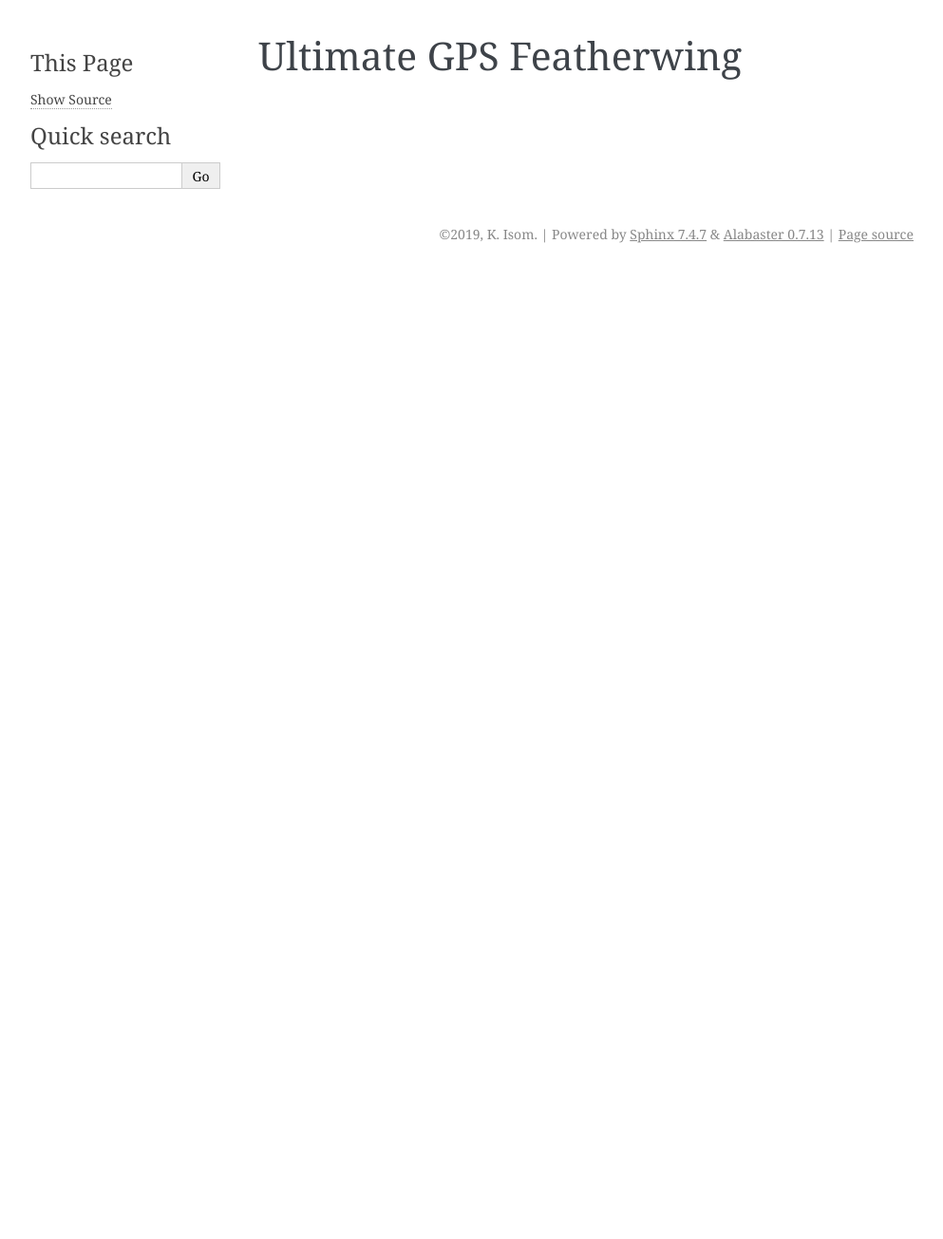
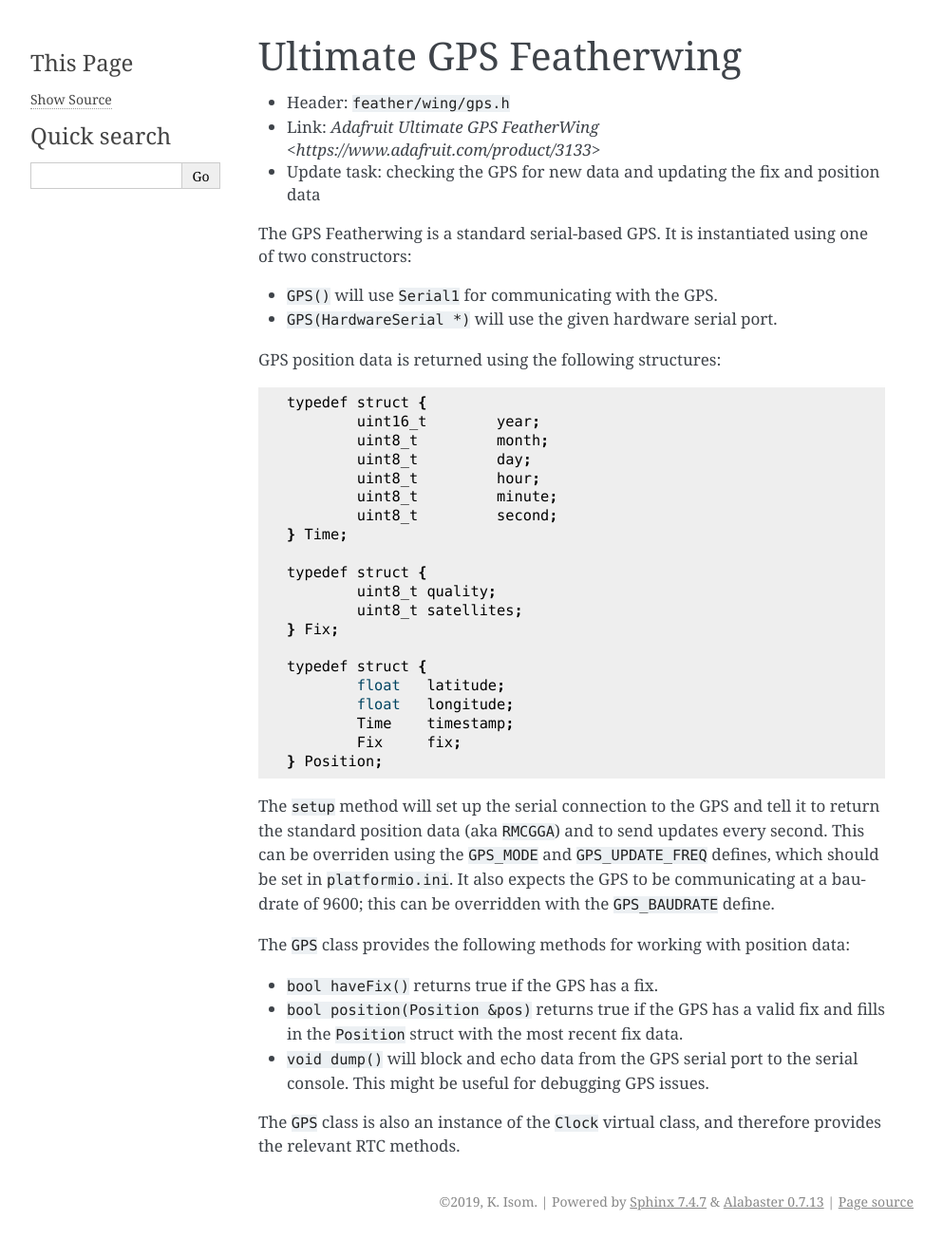
Before and after one commit to kisom/featherlib, a Sphinx documentation site: the page built from docs/ultimate_gps.rst, in a window 1280 px wide. Shown: the whole page at 95% size, without its empty margins (148-1141 px from the left). Built offline with Sphinx 7.4.7, drawn with Linux system fonts in a browser that asks for light colours; before the commit the page ends 900 px from its top, so only the background shows below that.

Commit message:
Document the RFM95 and GPS classes.

```diff
--- a/docs/ultimate_gps.rst
+++ b/docs/ultimate_gps.rst
@@ -1,2 +1,54 @@
 Ultimate GPS Featherwing
 ------------------------
+
+* Header: ``feather/wing/gps.h``
+* Link: `Adafruit Ultimate GPS FeatherWing <https://www.adafruit.com/product/3133>`
+* Update task: checking the GPS for new data and updating the fix and position data
+
+The GPS Featherwing is a standard serial-based GPS. It is instantiated using one of
+two constructors:
+
+* ``GPS()`` will use ``Serial1`` for communicating with the GPS.
+* ``GPS(HardwareSerial *)`` will use the given hardware serial port.
+
+GPS position data is returned using the following structures::
+
+  typedef struct {
+          uint16_t        year;
+          uint8_t         month;
+          uint8_t         day;
+          uint8_t         hour;
+          uint8_t         minute;
+          uint8_t         second;
+  } Time;
+
+  typedef struct {
+          uint8_t quality;
+          uint8_t satellites;
+  } Fix;
+
+  typedef struct {
+          float   latitude;
+          float   longitude;
+          Time    timestamp;
+          Fix     fix;
+  } Position;
+
+The ``setup`` method will set up the serial connection to the GPS and tell
+it to return the standard position data (aka ``RMCGGA``) and to send updates
+every second. This can be overriden using the ``GPS_MODE`` and ``GPS_UPDATE_FREQ``
+defines, which should be set in ``platformio.ini``. It also expects the GPS to
+be communicating at a baudrate of 9600; this can be overridden with the
+``GPS_BAUDRATE`` define.
+
+The ``GPS`` class provides the following methods for working with
+position data:
+
+* ``bool haveFix()`` returns true if the GPS has a fix.
+* ``bool position(Position &pos)`` returns true if the GPS has a valid fix and
+  fills in the ``Position`` struct with the most recent fix data.
+* ``void dump()`` will block and echo data from the GPS serial port to the
+  serial console. This might be useful for debugging GPS issues.
+
+The ``GPS`` class is also an instance of the ``Clock`` virtual class,
+and therefore provides the relevant RTC methods.
```
Also changed, not shown: docs/rfm95.rst (+44 -0 lines), 2 other files.
